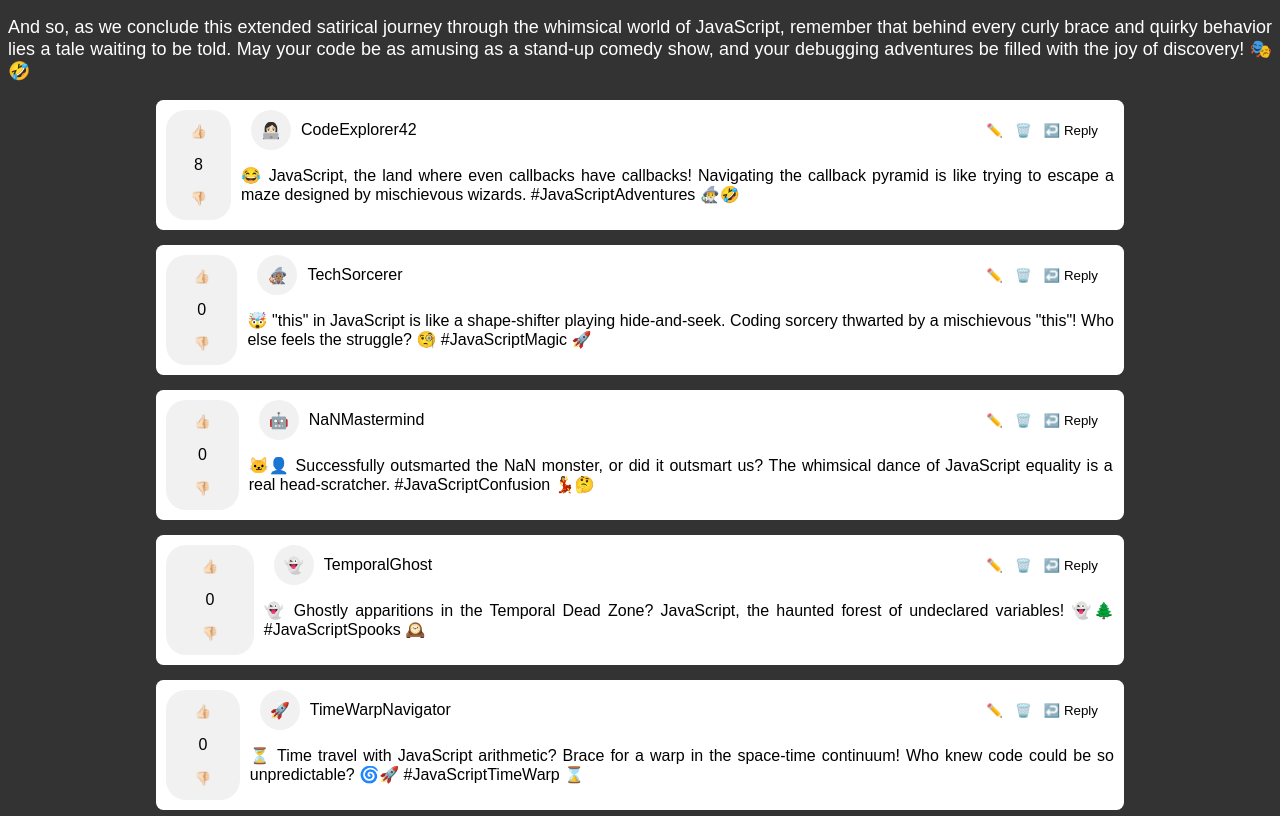
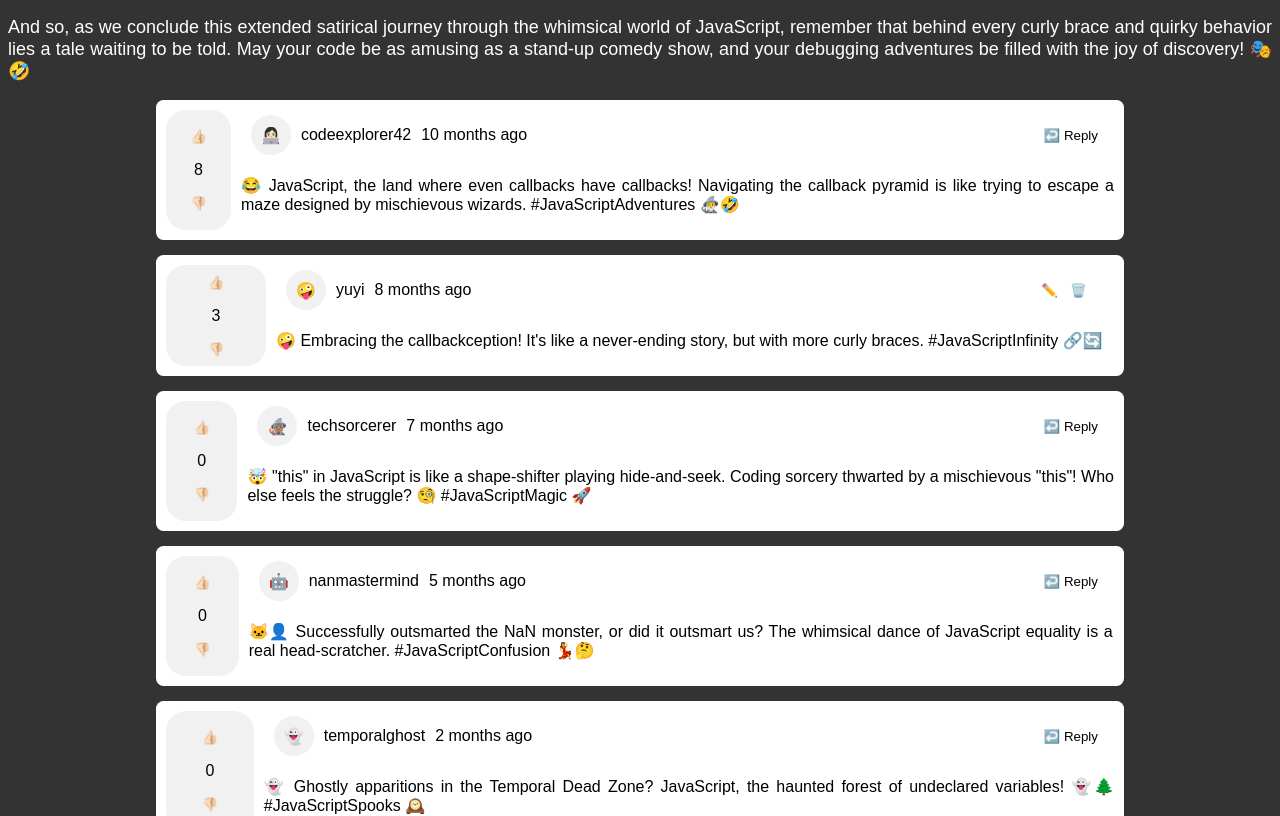
Before and after one commit to judith-sanchez/topacademy-full-stack-react-node, a React app in the folder react-context/: page / in a window 1280 px wide. Shown: the part 2665-3481 px from the top of the page. Built offline with nearby package versions, Linux system fonts and the light colour scheme; the HTML template or start-up script is replaced by a standard one.

Commit message:
Added time ago functionality

```diff
--- a/react-context/package.json
+++ b/react-context/package.json
@@ -10,6 +10,7 @@
     "preview": "vite preview"
   },
   "dependencies": {
+    "date-fns": "^2.30.0",
     "react": "^18.2.0",
     "react-dom": "^18.2.0"
   },
--- a/react-context/src/App.tsx
+++ b/react-context/src/App.tsx
@@ -1,5 +1,6 @@
+import {useState} from 'react';
 import BlogPost from './BlogPost';
-import { CommentsProvider } from './CommentsContext';
+import {CommentsProvider} from './CommentsContext';
 
 import './styles/App.css';
 
--- a/react-context/src/BlogPost.tsx
+++ b/react-context/src/BlogPost.tsx
@@ -1,4 +1,4 @@
-import React from 'react';
+import {ReactComponentElement, useState} from 'react';
 import blogPosts from './blogPosts.json';
 import {useComments, Comment as CommentType} from './CommentsContext';
 import styles from './styles/BlogPost.module.css';
@@ -15,6 +15,8 @@ interface BlogPost {
 }
 
 const Blog: React.FC = () => {
+	const [loggedUser, setLoggedUser] = useState('yuyi'); // this should have its own context
+
 	const blogComments: CommentType[] = useComments();
 
 	return (
@@ -39,8 +41,9 @@ const Blog: React.FC = () => {
 					text={comment.text}
 					username={comment.username}
 					avatar={comment.avatar}
-					datePosted={comment.date}
+					datePosted={comment.datePosted}
 					votes={comment.votes}
+					loggedUser={loggedUser}
 				/>
 			))}
 		</>
--- a/react-context/src/Comment.tsx
+++ b/react-context/src/Comment.tsx
@@ -1,4 +1,5 @@
 import React from 'react';
+import {formatDistanceToNow, parseISO} from 'date-fns';
 import useComment, {CommentActions} from './useComment';
 import styles from './styles/Comment.module.css';
 
@@ -9,6 +10,7 @@ interface CommentProps {
 	avatar: string;
 	text: string;
 	votes: number;
+	loggedUser: string;
 }
 
 const Comment: React.FC<CommentProps> = ({
@@ -18,9 +20,18 @@ const Comment: React.FC<CommentProps> = ({
 	avatar,
 	text,
 	votes,
+	loggedUser,
 }: CommentProps) => {
 	const {addVote, subtractVote, editComment, deleteComment}: CommentActions =
 		useComment(commentId);
+
+	const isAuthor = username === loggedUser;
+
+	console.log('Original datePosted:', datePosted);
+	const postedDate = parseISO(datePosted);
+	console.log('Parsed date:', postedDate);
+	const timeAgo = formatDistanceToNow(postedDate, {addSuffix: true});
+	console.log('Time ago:', timeAgo);
 
 	return (
 		<div className={styles.mainContainer}>
@@ -49,9 +60,11 @@ const Comment: React.FC<CommentProps> = ({
 						</div>
 
 						<p className={styles.username}>{username}</p>
-						<p className={styles.datePosted}>{datePosted}</p>
+						<p className={styles.datePosted}>{timeAgo}</p>
 					</div>
 					<div className={styles.functionalities}>
+						{isAuthor && (
+							<>
 								<button
 									onClick={() => {
 										editComment();
@@ -66,7 +79,9 @@ const Comment: React.FC<CommentProps> = ({
 								>
 									🗑️
 								</button>
-						<button className={styles.reply}>↩️ Reply</button>
+							</>
+						)}
+						{!isAuthor && <button className={styles.reply}>↩️ Reply</button>}
 					</div>
 				</div>
 				<p>{text}</p>
@@ -76,3 +91,90 @@ const Comment: React.FC<CommentProps> = ({
 };
 
 export default Comment;
+
+// import React from 'react';
+// import useComment, {CommentActions} from './useComment';
+// import styles from './styles/Comment.module.css';
+
+// interface CommentProps {
+// 	commentId: number;
+// 	datePosted: string;
+// 	username: string;
+// 	avatar: string;
+// 	text: string;
+// 	votes: number;
+// 	loggedUser: string;
+// }
+
+// const Comment: React.FC<CommentProps> = ({
+// 	commentId,
+// 	datePosted,
+// 	username,
+// 	avatar,
+// 	text,
+// 	votes,
+// 	loggedUser,
+// }: CommentProps) => {
+// 	const {addVote, subtractVote, editComment, deleteComment}: CommentActions =
+// 		useComment(commentId);
+
+// 	const isAuthor = username === loggedUser;
+
+// 	return (
+// 		<div className={styles.mainContainer}>
+// 			<div className={styles.votes}>
+// 				<button
+// 					onClick={() => {
+// 						addVote();
+// 					}}
+// 				>
+// 					👍🏻
+// 				</button>
+// 				<p>{votes}</p>
+// 				<button
+// 					onClick={() => {
+// 						subtractVote();
+// 					}}
+// 				>
+// 					👎🏻
+// 				</button>
+// 			</div>
+// 			<div className={styles.secondaryContainer}>
+// 				<div className={styles.infoAndFunctionalities}>
+// 					<div className={styles.postInfo}>
+// 						<div className={styles.avatar}>
+// 							<p>{avatar}</p>
+// 						</div>
+
+// 						<p className={styles.username}>{username}</p>
+// 						<p className={styles.datePosted}>{datePosted}</p>
+// 					</div>
+// 					<div className={styles.functionalities}>
+// 						{isAuthor && (
+// 							<>
+// 								<button
+// 									onClick={() => {
+// 										editComment();
+// 									}}
+// 								>
+// 									✏️
+// 								</button>
+// 								<button
+// 									onClick={() => {
+// 										deleteComment();
+// 									}}
+// 								>
+// 									🗑️
+// 								</button>
+// 							</>
+// 						)}
+// 						{!isAuthor && <button className={styles.reply}>↩️ Reply</button>}
+// 					</div>
+// 				</div>
+// 				<p>{text}</p>
+// 			</div>
+// 		</div>
+// 	);
+// };
+
+// export default Comment;
--- a/react-context/src/mockComments.json
+++ b/react-context/src/mockComments.json
@@ -1,37 +1,64 @@
 [
 	{
-    "username": "CodeExplorer42",
+		"username": "codeexplorer42",
 		"avatar": "👩🏻‍💻",
 		"text": "😂 JavaScript, the land where even callbacks have callbacks! Navigating the callback pyramid is like trying to escape a maze designed by mischievous wizards. #JavaScriptAdventures 🧙‍♂️🤣",
 		"votes": 8,
-    "id": 0
+		"id": 0,
+		"replies": [
+			{
+				"username": "yuyi",
+				"avatar": "🤪",
+				"text": "🤪 Oh, JavaScript, the only place where you get paid for solving puzzles! It's like being a detective in the coding world. 🔍💻 #JavaScriptDetective 🕵️‍♂️",
+				"votes": 5,
+				"id": 11,
+				"datePosted": "2023-01-15T15:45:00.000Z"
+			}
+		],
+		"datePosted": "2023-01-15T15:45:00.000Z"
 	},
 	{
-    "username": "TechSorcerer",
+		"username": "yuyi",
+		"avatar": "🤪",
+		"text": "🤪 Embracing the callbackception! It's like a never-ending story, but with more curly braces. #JavaScriptInfinity 🔗🔄",
+		"votes": 3,
+		"id": 10,
+		"datePosted": "2023-03-20T10:30:00.000Z"
+	},
+	{
+		"username": "techsorcerer",
 		"avatar": "🧙🏽",
 		"text": "🤯 \"this\" in JavaScript is like a shape-shifter playing hide-and-seek. Coding sorcery thwarted by a mischievous \"this\"! Who else feels the struggle? 🧐 #JavaScriptMagic 🚀",
 		"votes": 0,
-    "id": 1
+		"id": 1,
+		"replies": [],
+		"datePosted": "2023-05-05T18:15:00.000Z"
 	},
 	{
-    "username": "NaNMastermind",
+		"username": "nanmastermind",
 		"avatar": "🤖",
 		"text": "🐱‍👤 Successfully outsmarted the NaN monster, or did it outsmart us? The whimsical dance of JavaScript equality is a real head-scratcher. #JavaScriptConfusion 💃🤔",
 		"votes": 0,
-    "id": 2
+		"id": 2,
+		"replies": [],
+		"datePosted": "2023-07-10T08:45:00.000Z"
 	},
 	{
-    "username": "TemporalGhost",
+		"username": "temporalghost",
 		"avatar": "👻",
 		"text": "👻 Ghostly apparitions in the Temporal Dead Zone? JavaScript, the haunted forest of undeclared variables! 👻🌲 #JavaScriptSpooks 🕰️",
 		"votes": 0,
-    "id": 3
+		"id": 3,
+		"replies": [],
+		"datePosted": "2023-09-18T22:00:00.000Z"
 	},
 	{
-    "username": "TimeWarpNavigator",
+		"username": "timewarpnavigator",
 		"avatar": "🚀",
 		"text": "⏳ Time travel with JavaScript arithmetic? Brace for a warp in the space-time continuum! Who knew code could be so unpredictable? 🌀🚀 #JavaScriptTimeWarp ⌛",
 		"votes": 0,
-    "id": 4
+		"id": 4,
+		"replies": [],
+		"datePosted": "2023-11-01T12:00:00.000Z"
 	}
 ]
```
Also changed, not shown: react-context/src/CommentsContext.tsx (+18 -18 lines), 1 other file (tests, documents, lock files or other folders). Lines whose indentation alone changed are shown as unchanged.
